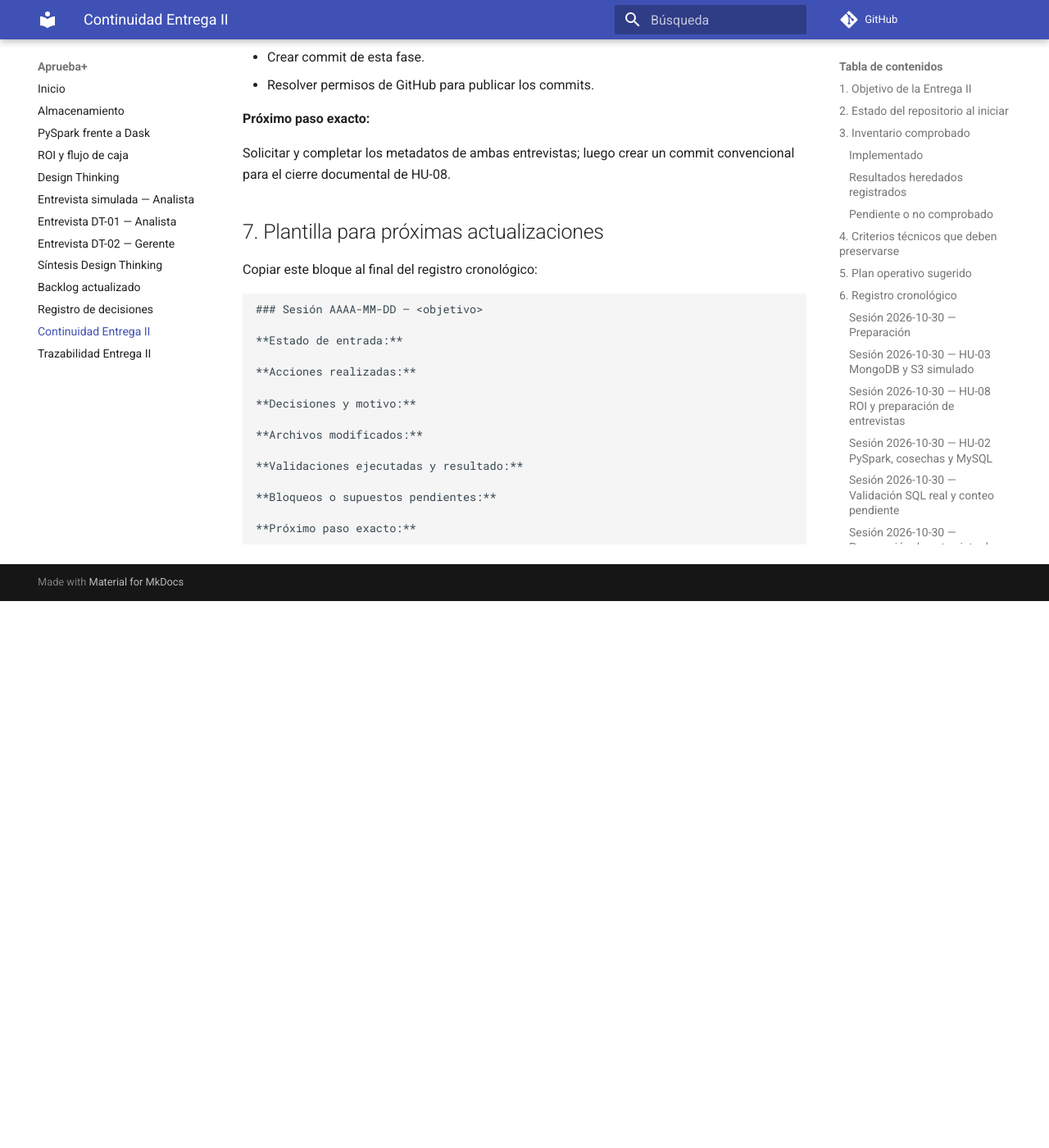
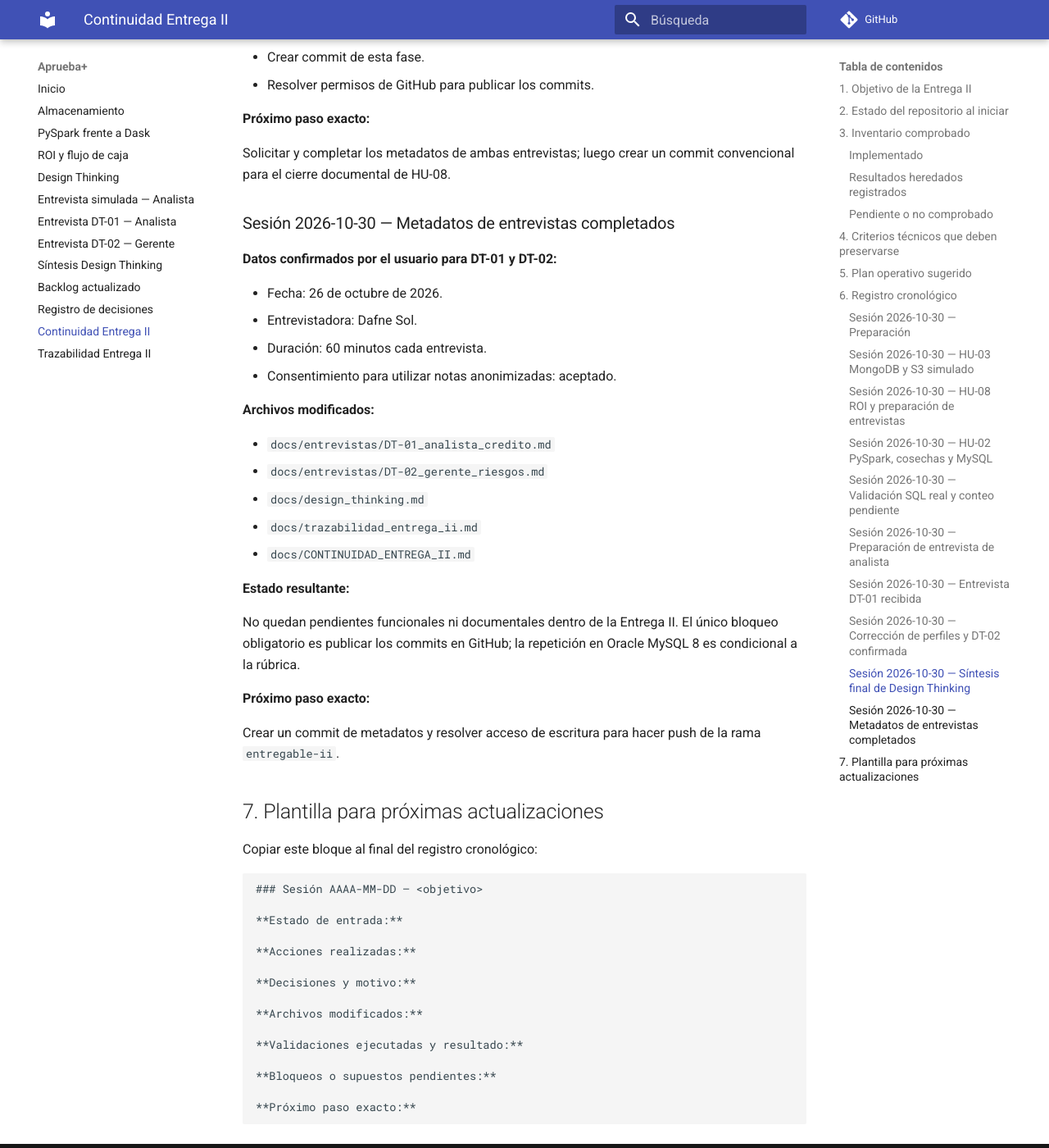
Before and after one commit to OscarQ23/Aprueba-, an MkDocs documentation site: the page built from docs/CONTINUIDAD_ENTREGA_II.md, in a window 1280 px wide and 1400 px high, scrolled down 14846 px. Shown: the whole window at 82% size. Built offline with MkDocs 1.6.1 and Material for MkDocs 9.7.7, drawn with Linux system fonts in a browser that asks for light colours; comment, search, counter and statistics services are not loaded; before the commit the page ends 15579 px from its top, so only the background shows below that.

Commit message:
docs(entrevistas): completar metadatos

```diff
--- a/docs/CONTINUIDAD_ENTREGA_II.md
+++ b/docs/CONTINUIDAD_ENTREGA_II.md
@@ -436,6 +436,31 @@ Crear la síntesis comparativa DT-01/DT-02 y usarla para actualizar ROI, backlog
 
 Solicitar y completar los metadatos de ambas entrevistas; luego crear un commit convencional para el cierre documental de HU-08.
 
+### Sesión 2026-10-30 — Metadatos de entrevistas completados
+
+**Datos confirmados por el usuario para DT-01 y DT-02:**
+
+- Fecha: 26 de octubre de 2026.
+- Entrevistadora: Dafne Sol.
+- Duración: 60 minutos cada entrevista.
+- Consentimiento para utilizar notas anonimizadas: aceptado.
+
+**Archivos modificados:**
+
+- `docs/entrevistas/DT-01_analista_credito.md`
+- `docs/entrevistas/DT-02_gerente_riesgos.md`
+- `docs/design_thinking.md`
+- `docs/trazabilidad_entrega_ii.md`
+- `docs/CONTINUIDAD_ENTREGA_II.md`
+
+**Estado resultante:**
+
+No quedan pendientes funcionales ni documentales dentro de la Entrega II. El único bloqueo obligatorio es publicar los commits en GitHub; la repetición en Oracle MySQL 8 es condicional a la rúbrica.
+
+**Próximo paso exacto:**
+
+Crear un commit de metadatos y resolver acceso de escritura para hacer push de la rama `entregable-ii`.
+
 ## 7. Plantilla para próximas actualizaciones
 
 Copiar este bloque al final del registro cronológico:
```
Also changed, not shown: docs/design_thinking.md (+1 -1 lines), docs/entrevistas/DT-01_analista_credito.md (+5 -5 lines), docs/entrevistas/DT-02_gerente_riesgos.md (+5 -5 lines), docs/trazabilidad_entrega_ii.md (+0 -1 lines).
